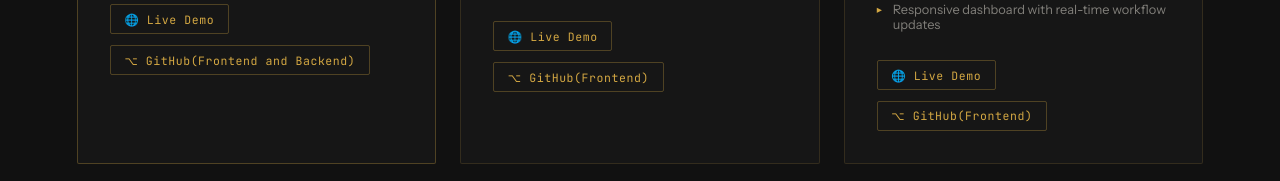
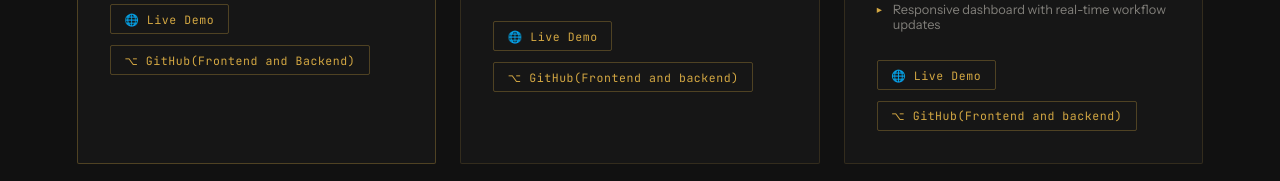
Before and after one commit to magarajcb/portfolio, a plain HTML site: page index.html in a window 1280 px wide. Shown: the part 2782-2963 px from the top of the page. Drawn offline with Linux system fonts and the light colour scheme.

Commit message:
minor changes

```diff
--- a/index.html
+++ b/index.html
@@ -320,7 +320,7 @@
 </ul>
       <div class="proj-links">
         <a href="https://cblivechat.netlify.app/" target="_blank" class="proj-link">🌐 Live Demo</a>
-        <a href="https://github.com/magarajcb/Livechat.git" target="_blank" class="proj-link">⌥ GitHub(Frontend)</a>
+        <a href="https://github.com/magarajcb/Livechat.git" target="_blank" class="proj-link">⌥ GitHub(Frontend and backend)</a>
       </div>
     </div>
     <div class="project-card reveal">
@@ -340,7 +340,7 @@
 </ul>
       <div class="proj-links">
         <a href="https://cbworkflowmanagment.netlify.app/" target="_blank" class="proj-link">🌐 Live Demo</a>
-        <a href="https://github.com/magarajcb/WorkFlowManagment.git" target="_blank" class="proj-link">⌥ GitHub(Frontend)</a>
+        <a href="https://github.com/magarajcb/WorkFlowManagment.git" target="_blank" class="proj-link">⌥ GitHub(Frontend and backend)</a>
       </div>
     </div>
   </div>
```
